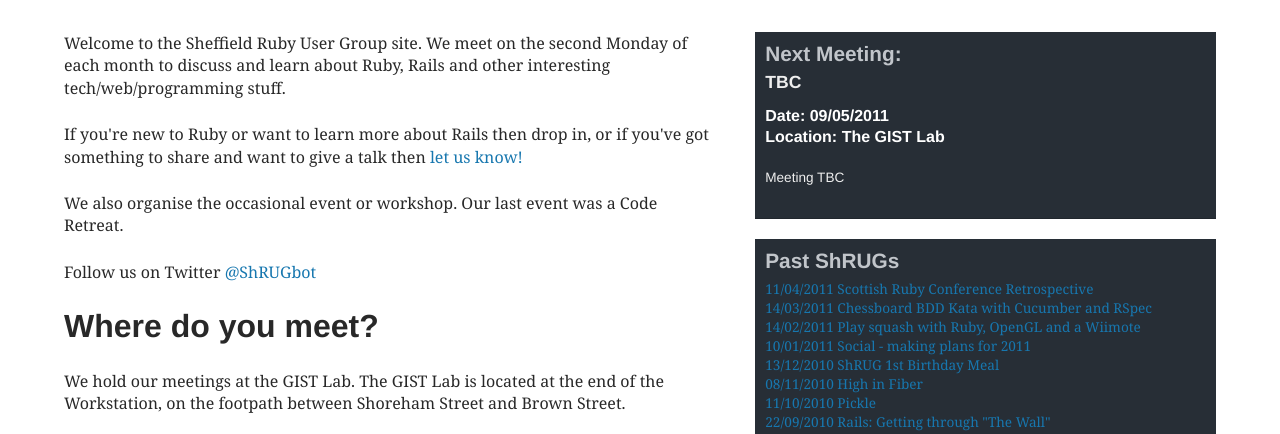
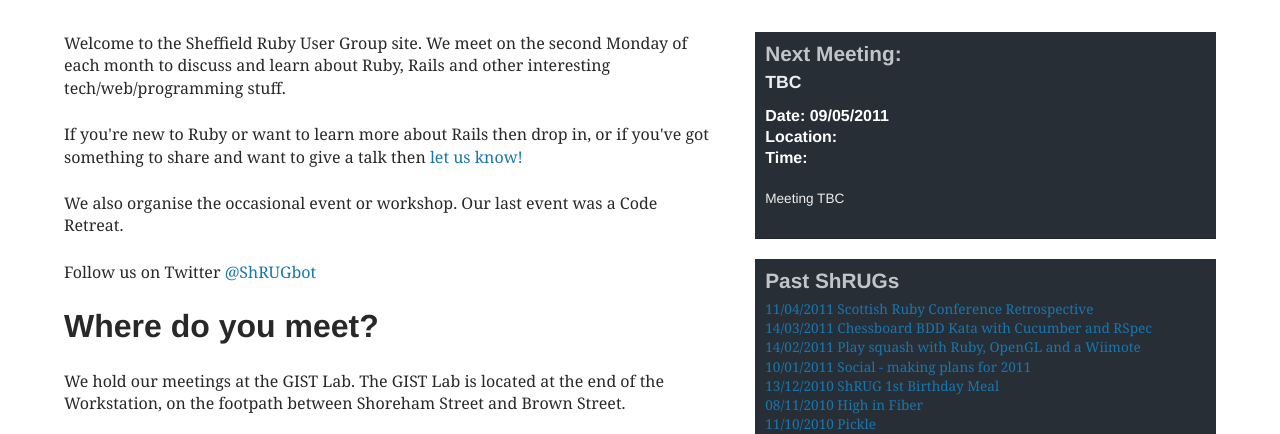
Before and after one commit to shruggers/shruggers.github.com, a Jekyll site: the page built from index.html, in a window 1280 px wide and 900 px high, cut to the strip 175-609 px from the top of the window. Built offline with Jekyll 4.4.1, drawn with Linux system fonts in a browser that asks for light colours; nearby versions of some CDN libraries.

Commit message:
Added location details to the next meeting

```diff
--- a/_layouts/default.html
+++ b/_layouts/default.html
@@ -70,7 +70,8 @@
     <h1>Next Meeting:</h1>
     <h2>{{site.categories.meetings.first.title}}</h2>
     <h3>Date: {{site.categories.meetings.first.date | date: "%d/%m/%Y"}}</h3>
-    <h3>Location: The GIST Lab</h3>
+    <h3>Location: {{site.categories.meetings.first.location}}</h3>
+    <h3>Time: {{site.categories.meetings.first.time}}</h3>
     <p>
       {{site.categories.meetings.first.content}}
     </p>
```
